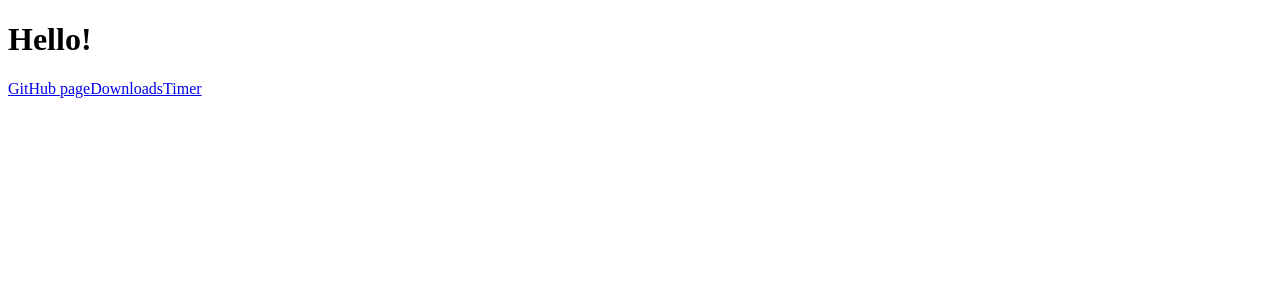
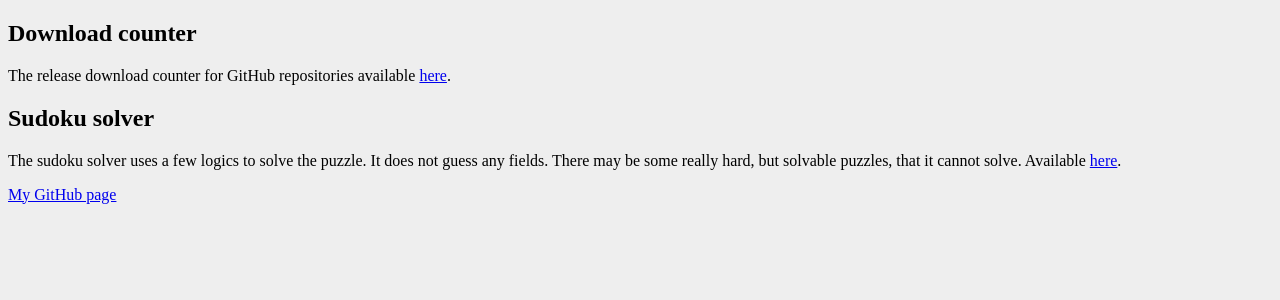
Before and after one commit to csutorasa/csutorasa.github.io, an Angular app: page / in a window 1280 px wide. Shown: the top 300 px of the page. Built offline with nearby package versions, Linux system fonts and the light colour scheme.

Commit message:
Rework main page

```diff
--- a/src/app/download/download.component.scss
+++ b/src/app/download/download.component.scss
@@ -57,7 +57,7 @@ a:-webkit-any-link {
     top: 0;
     bottom: 0;
     padding: 0.3rem 0;
-    background-color: #bff;
+    background-color: #aee;
     overflow: auto;
     width: 25%;
     min-width: 5rem;
@@ -75,7 +75,7 @@ a:-webkit-any-link {
     align-content: flex-start;
     .repository {
         cursor: pointer;
-        background: #eee;
+        background: #fff;
         color: #555;
         line-height: 2rem;
         padding: 0 1rem;
--- a/src/app/hello-world/hello-world.component.html
+++ b/src/app/hello-world/hello-world.component.html
@@ -1,4 +1,13 @@
-<h1>Hello!</h1>
-<a href="https://www.github.com/csutorasa">GitHub page</a>
-<a routerLink="/download" routerLinkActive="active">Downloads</a>
-<a routerLink="/timer" routerLinkActive="active">Timer</a>
+<h2>
+   Download counter
+</h2>
+<p>The release download counter for GitHub repositories available <a routerLink="/download" routerLinkActive="active">here</a>.</p>
+
+<h2>
+    Sudoku solver
+</h2>
+<p>The sudoku solver uses a few logics to solve the puzzle. It does not guess any fields. There may be some really hard, but solvable puzzles, that it cannot solve. Available <a routerLink="/sudoku" routerLinkActive="active">here</a>.</p>
+
+<div>
+    <a href="https://www.github.com/csutorasa">My GitHub page</a>
+</div>
--- a/src/styles.scss
+++ b/src/styles.scss
@@ -1 +1,3 @@
-/* You can add global styles to this file, and also import other style files */
+body {
+    background: #eee;
+}
```
